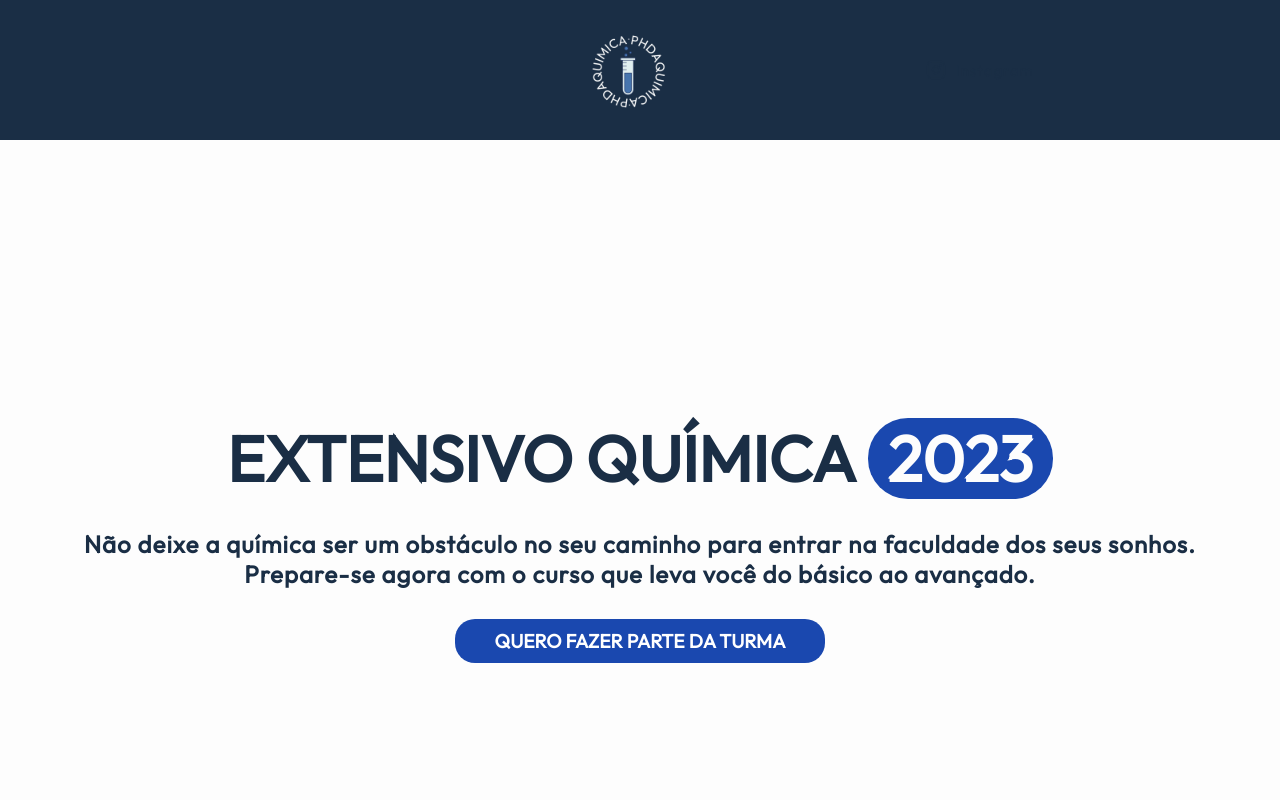
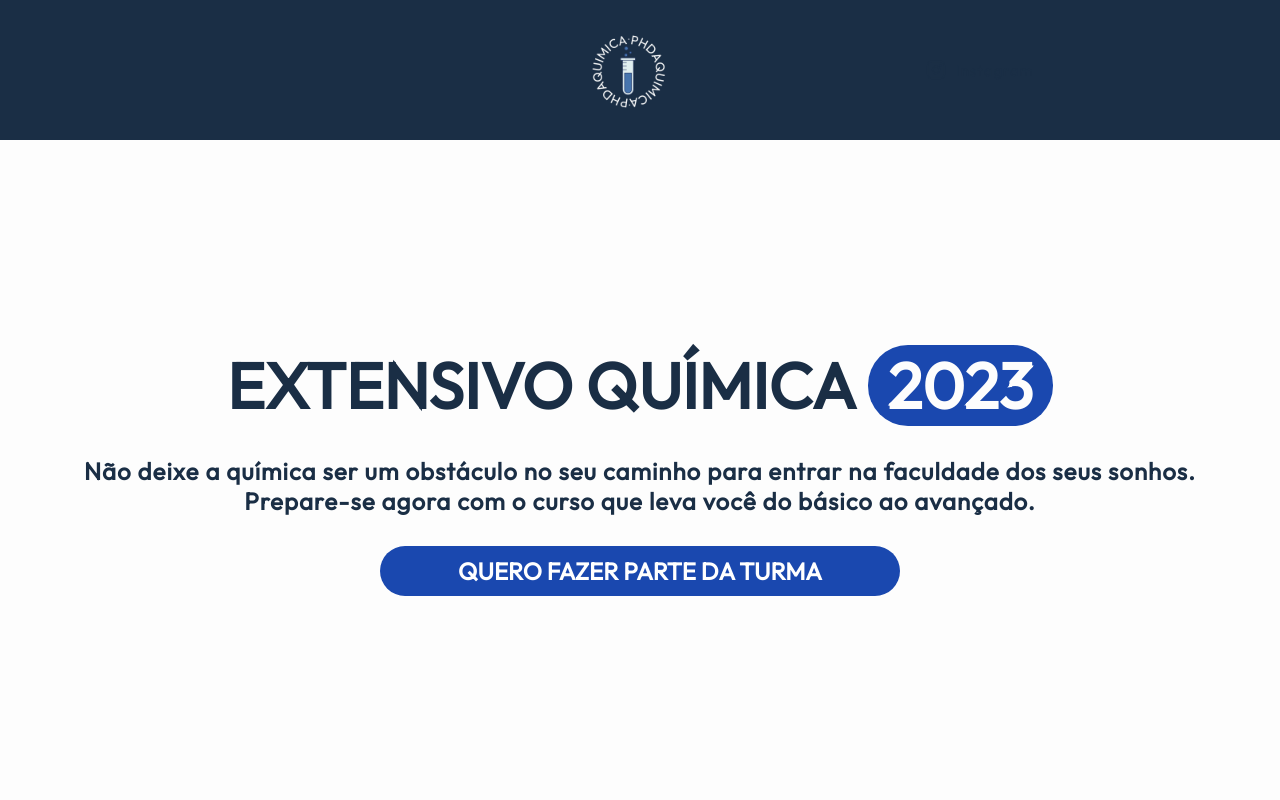
Before and after one commit to luccaparadeda/phdaquimica, a Next.js app: page /curso in a window 1280 px wide. Shown: the top 800 px of the page. Built offline with nearby package versions, Linux system fonts and the light colour scheme.

Commit message:
feat: last asked adjustments

```diff
--- a/styles/curso/firstView.module.scss
+++ b/styles/curso/firstView.module.scss
@@ -1,6 +1,6 @@
 .firstView {
 	position: relative;
-	min-height: 100vh;
+	min-height: 65vh;
 	display: flex;
 	flex-direction: column;
 	padding: 0 20px;
@@ -12,7 +12,8 @@
 		align-items: center;
 		gap: 30px;
 		width: 100%;
-		height: 100vh;
+		height: 65vh;
+		margin-top: 70px;
 		color: var(--dark-blue);
 		font-weight: 700;
 
@@ -21,11 +22,15 @@
 		background-color: var(--blue);
 		color: white;
 		padding: 10px 10px;
-		border-radius: 20px;
-		width: 350px;
+		border-radius: 30px;
+		width: 500px;
+		height: 30px;
+		display: flex;
+		justify-content: center;
+		align-items: center;
 		text-align: center;
-		font-size: larger;
-		@media (max-width: 400px) {
+		font-size: 1.5rem;
+		@media (max-width: 650px) {
 			width: fit-content;
 			font-size: medium;
 		}
```
